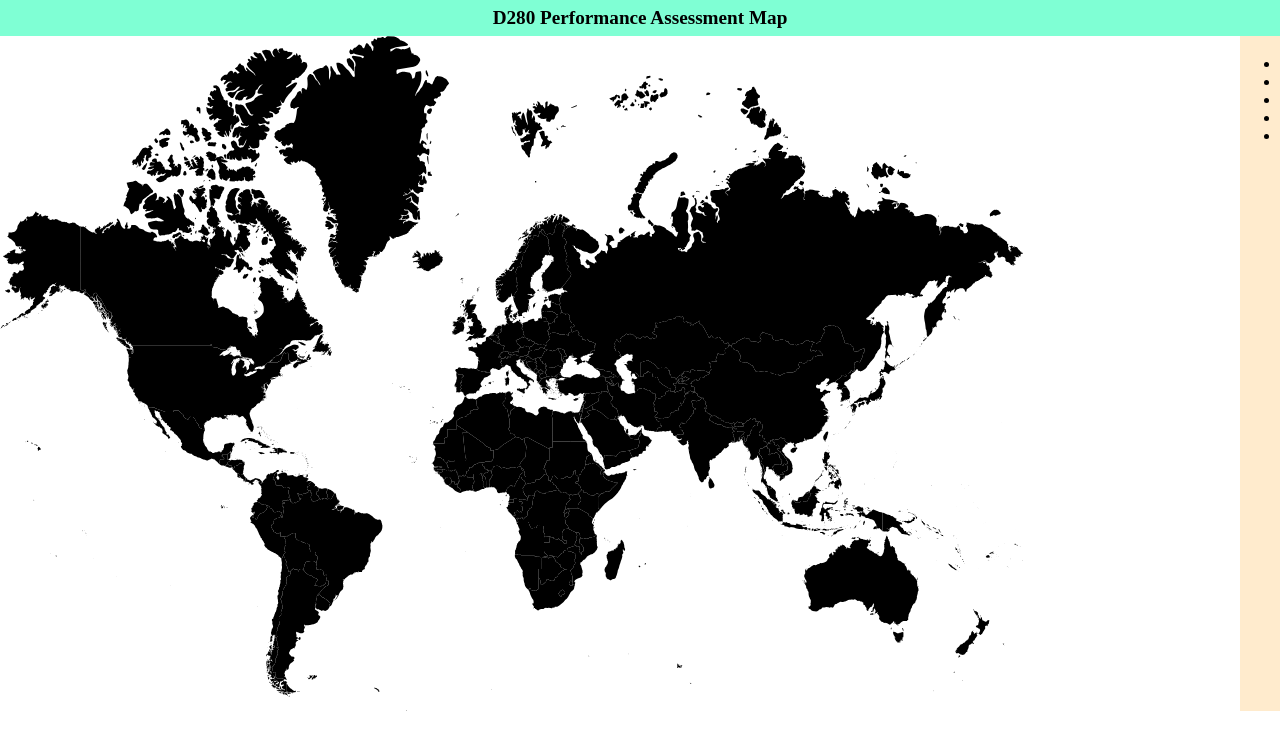
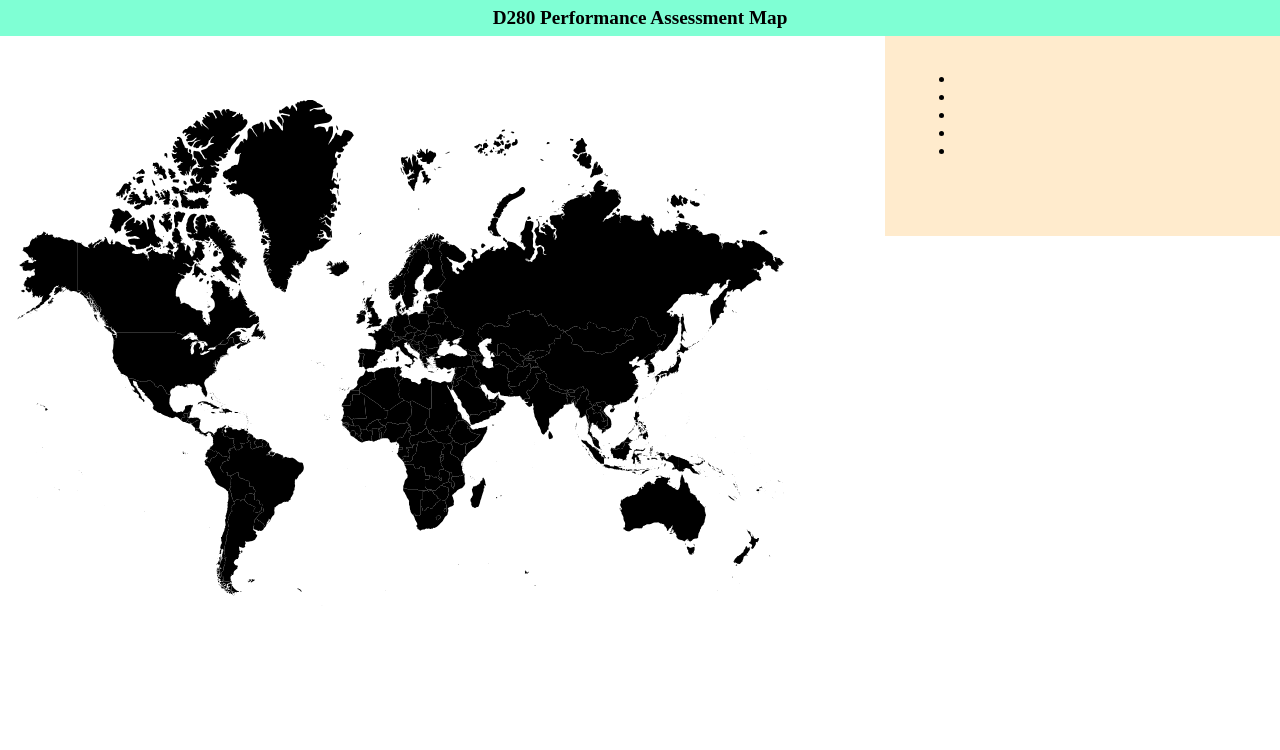
Before and after one commit to Mike-Benn/D280-map, an Angular app: page / in a window 1280 px wide. Shown: the top 750 px of the page. Built offline with nearby package versions, Linux system fonts and the light colour scheme.

Commit message:
Add styling for country info and svg map

```diff
--- a/src/app/map/map.component.scss
+++ b/src/app/map/map.component.scss
@@ -1,6 +1,9 @@
 svg {
-    width: 80%;
-    height: 80%;
+    width: auto;
+    height: 600px;
+    margin-top: 17px;
+    margin-left: 17px;
+
 
 }
 
@@ -16,6 +19,20 @@
 }
 
 .country-info {
+    flex-shrink: 0;
+    background-color:blanchedalmond;
+    width: 350px;
+    height: 170px;
+    padding: 15px;
+    margin-left: 100px;
+    padding-left: 30px;
+}
 
-    background-color:blanchedalmond;
+.country-name {
+    font-size: 19px;
 }
+
+.info-header {
+    font-weight: bold;
+    text-decoration: underline;
+}
```
